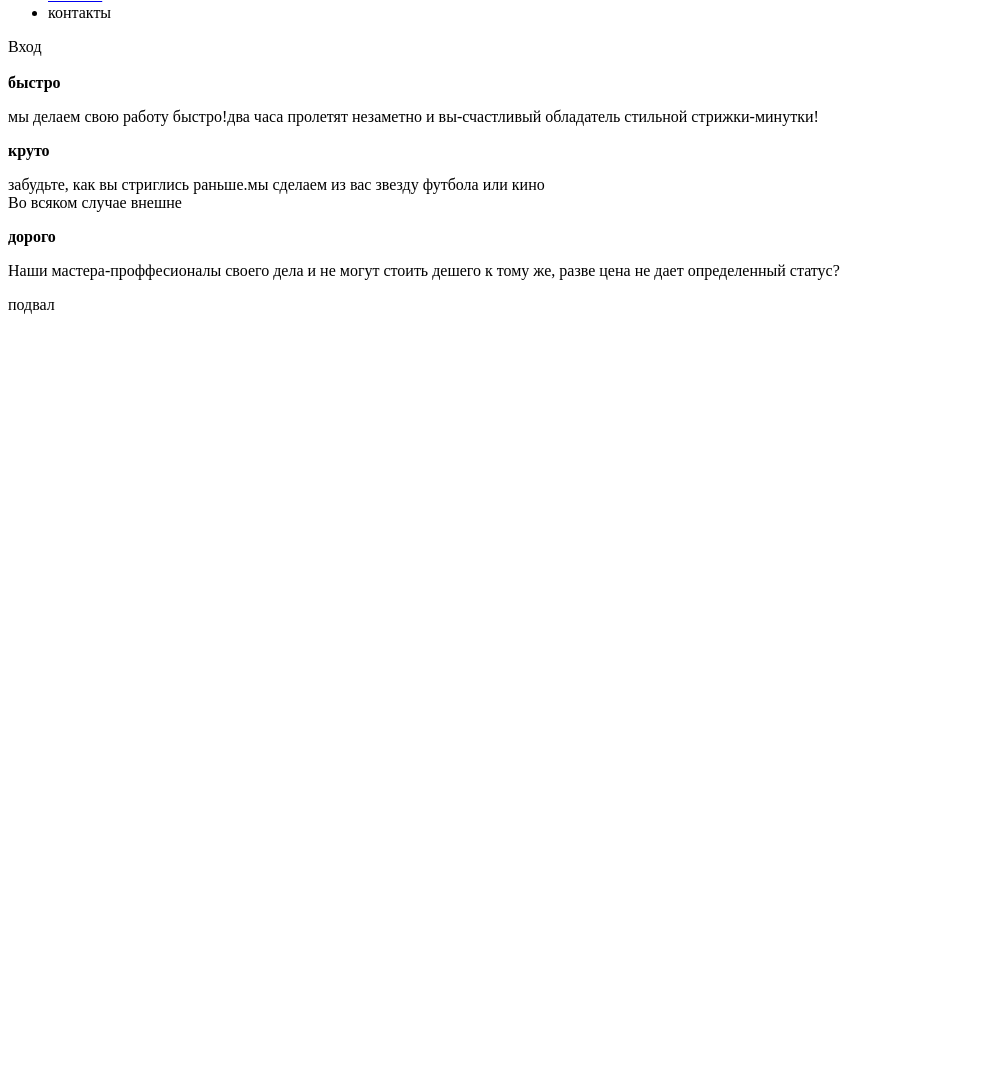
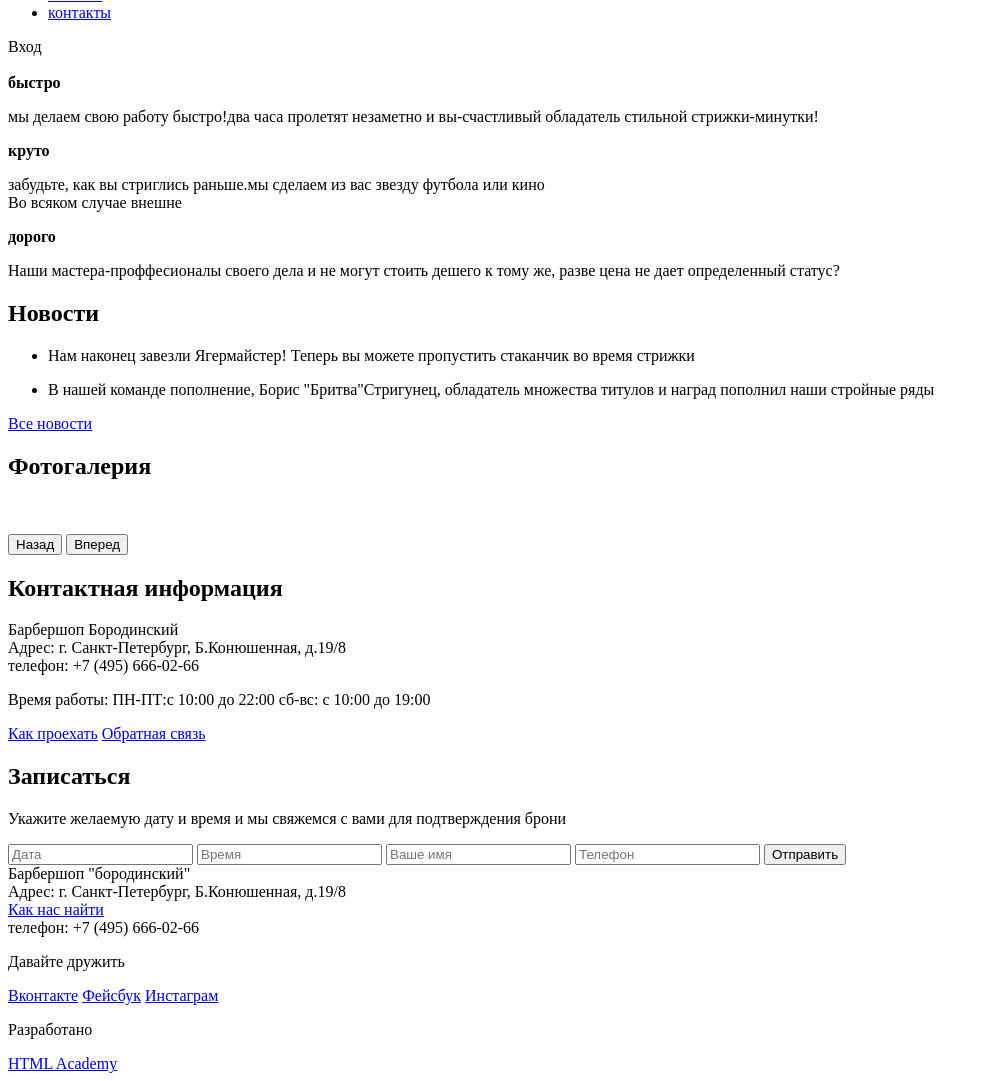
Before and after one commit to foma865/barbershop, a plain HTML site: page index.html in a window 1280 px wide. Shown: the part 102-1183 px from the top of the page, without its empty margins (0-989 px from the left). Before the commit the page ends 800 px from the top, so only its background shows below. Drawn offline with Linux system fonts and the light colour scheme.

Commit message:
полная структура HTML
Полная структура Чистый HTMl
первая страница. Отсутсвуют нормальные ссылки , отсутсвуют изображения

```diff
--- a/index.html
+++ b/index.html
@@ -14,7 +14,7 @@
 					<li><a href="#">новости</a></li>
 					<li><a href="#">прайс-лист</a></li>
 					<li><a href="#">магазин</a></li>
-					<li><a href="#"></a>контакты</li>
+					<li><a href="#">контакты</a></li>
 				</ul>
 				<div class="user-block">Вход</div>
 			</nav>
@@ -40,11 +40,83 @@
 			<div class="features-item">
 				<b class="features-item-name">дорого</b>
 				<p>Наши мастера-проффесионалы своего дела и не могут стоить дешего к тому же, разве цена не дает определенный статус?</p>
+			</div>
+		</section>
+
+		<div class="index-content">
+			<div class="index-content-left">
+			<h2 class="index-content-title">Новости</h2>
+			<ul class="news-preview">
+				<li>
+					<p>Нам наконец завезли Ягермайстер! Теперь вы можете пропустить стаканчик во время стрижки</p>
+					<time datetime="2020-02-12"></time>
+				</li>
+				<li>
+					<p>В нашей команде пополнение, Борис "Бритва"Стригунец, обладатель множества титулов и наград пополнил наши стройные ряды</p>
+					<time datetime="2020-02-18"></time>
+				</li>
+			</ul>
+			<a href="#" class="btn">Все новости</a>
+			</div>
+
+			<div class="index-content-right">
+				<h2 class="index-content-title">Фотогалерия</h2>
+				<div class="gallery">
+					<figure class="gallery-content">
+						<img src="#" alt="">
+					</figure>
+					<button class="btn">Назад</button>
+					<button class="btn">Вперед</button>
+				</div>
+			</div>
+		</div>
+		<div class="index-content">
+			<div class="index-content-left">
+				<h2 class="index-content-title">Контактная информация</h2>
+				<p>Барбершоп Бородинский<br>
+					Адрес: г. Санкт-Петербург, Б.Конюшенная, д.19/8<br>
+				телефон: +7 (495) 666-02-66</p>
+				<p>	Время работы:
+					ПН-ПТ:c 10:00 до 22:00
+					cб-вс: с 10:00 до 19:00
+				</p>
+				<a href="#" class="btn">Как проехать</a>
+				<a href="#" class="btn">Обратная связь</a>
 
 			</div>
-		</section>
+			<div class="index-content-right">
+				<h2 class="index-content-title">Записаться</h2>
+				<p>Укажите желаемую дату и время и мы свяжемся с вами для подтверждения брони</p>
+				<form action="#" class="appointment-form" method="post">
+					<input type="text" name="date" value="" placeholder="Дата">
+					<input type="text"name="time" value="" placeholder="Время">
+					<input type="text"name="name" value="" placeholder="Ваше имя">
+					<input type="tel"name="phone" value="" placeholder="Телефон">
+					<button class="btn" type="submit">Отправить</button>
+				</form>
+			</div>
+		</div>
 	</main>
-	<footer>подвал</footer>
+	<footer class="main-footer">
+		<div class="conteiner">
+			<section class="footer-contacts">
+				Барбершоп "бородинский"<br>
+				Адрес: г. Санкт-Петербург, Б.Конюшенная, д.19/8<br>
+				<a href="#">Как нас найти</a><br>
+				телефон: +7 (495) 666-02-66
+			</section>
+			<section class="footer-social">
+				<p>Давайте дружить</p>
+				<a href="#" class="social-btn social-btn-vk">Вконтакте</a>
+				<a href="#" class="social-btn social-btn-fb">Фейсбук</a>
+				<a href="#" class="social-btn social-btn-inst">Инстаграм</a>
+			</section>
+			<section class="footer-copyright">
+				<p>Разработано</p>
+				<a href="#" class="btn">HTML Academy</a>
+			</section>
+		</div>
+	</footer>
 
 </body>
 </html>
```
